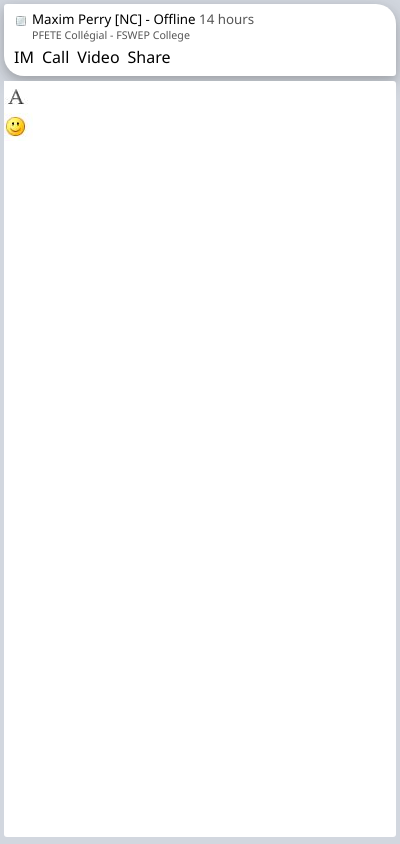
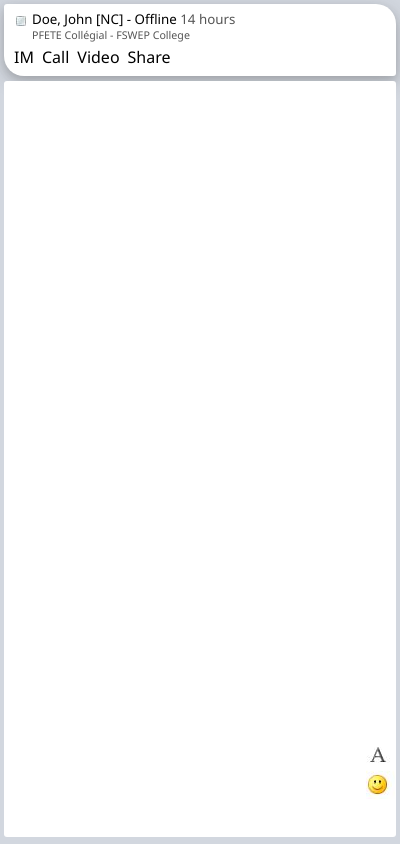
Before and after one commit to MaximPerry/SneakyFacebookMessenger, an Electron app: page index.html in a window 400 px wide. Drawn offline with Linux system fonts and the light colour scheme.

Commit message:
fixed scrolling

```diff
--- a/css/style.css
+++ b/css/style.css
@@ -13,6 +13,7 @@ html {
     box-sizing: border-box;
     width: 100%;
     height: 100%;
+    overflow: hidden;
 }
 body {
     height: calc(100% - 80px);
@@ -54,3 +55,8 @@ li {
 #webview {
     height: 100%;
 }
+#chatIcons {
+    position: fixed;
+    bottom: 45px;
+    right: 5px;
+}
--- a/index.html
+++ b/index.html
@@ -9,7 +9,7 @@
         <!-- Main content goes here -->
         <header>
             <img class="status" src="img/statusicon.png" alt="">
-            <p class="name">Maxim Perry [NC] - Offline <span class="time">14 hours</span></p>
+            <p class="name">Doe, John [NC] - Offline <span class="time">14 hours</span></p>
             <p class="title">PFETE Collégial - FSWEP College</p>
             <div id="tools">
                 <ul>
@@ -23,7 +23,7 @@
 
         <div id="chat">
             <webview style="opacity: 0.0;" id="webview" src="https://messenger.com"></webview>
-            <img style="display: hidden;" id="chatIcons" src="img/icons.jpg" alt="">
+            <img onclick="openEmojies()" style="display: hidden;" id="chatIcons" src="img/icons.jpg" alt="">
         </div>
 
 
--- a/main.js
+++ b/main.js
@@ -28,7 +28,7 @@ function createWindow () {
     mainWindow.loadURL(`file://${__dirname}/index.html`);
 
     // Open the DevTools.
-    //mainWindow.webContents.openDevTools();
+    mainWindow.webContents.openDevTools();
 
     mainWindow.on('closed', function () {
         mainWindow = null;
```
Also changed, not shown: scripts/script.js (+9 -0 lines).
